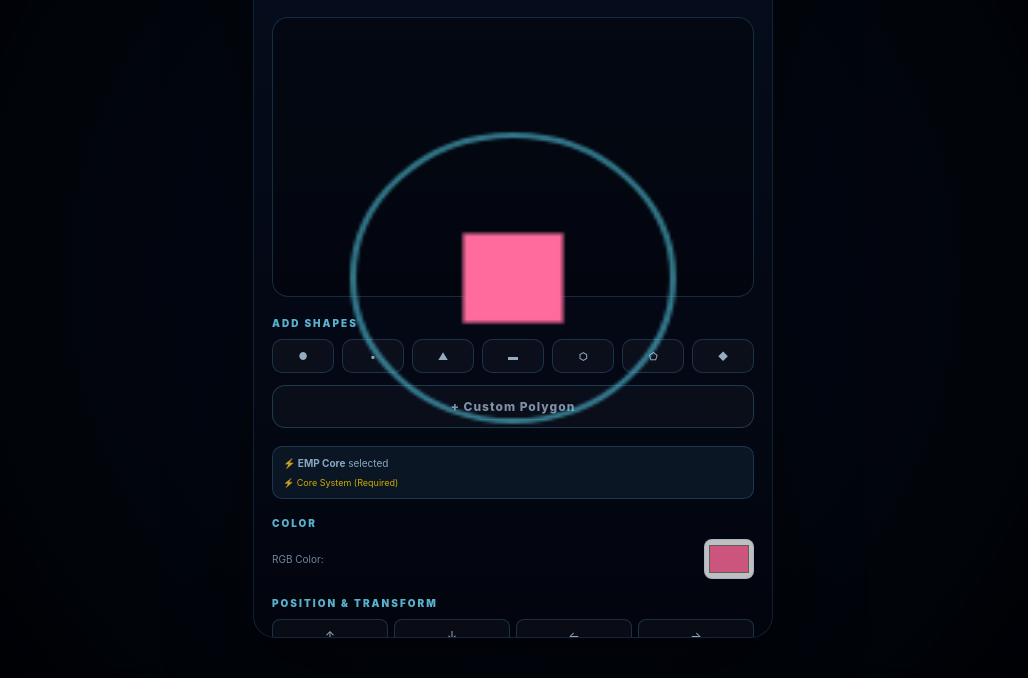
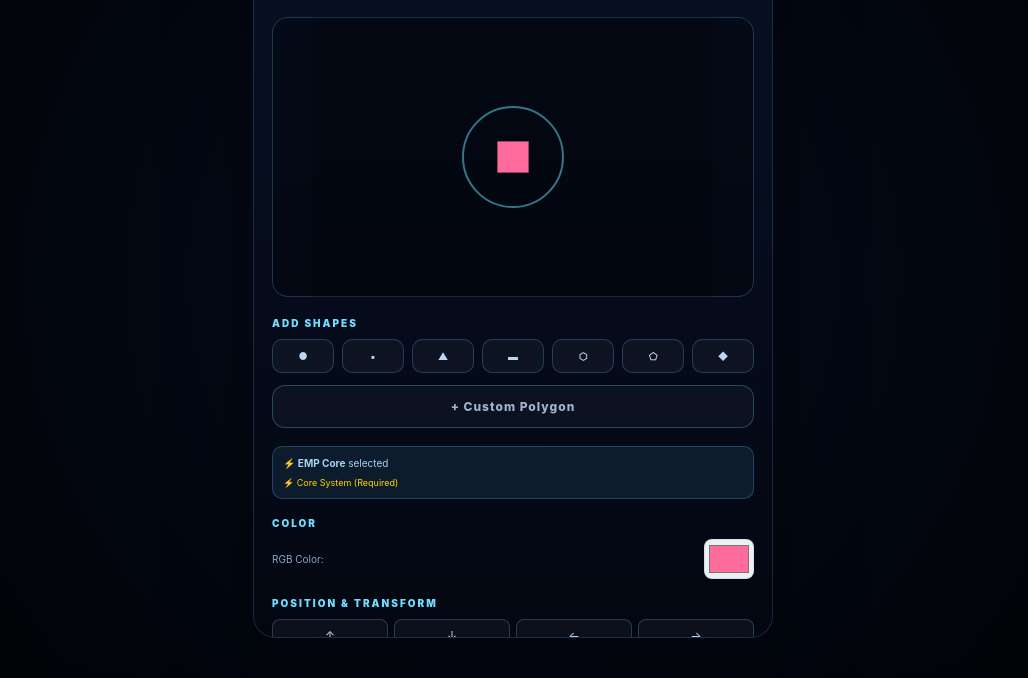
Before and after one commit to JabranImran/Kinfo-Game-Studio, a plain HTML site: page index.html in a window 1280 px wide. Shown: the part 122-800 px from the top of the page, without its empty margins (127-1155 px from the left). Drawn offline with Linux system fonts and the light colour scheme.

Commit message:
Update index.html
Ship builder test

```diff
--- a/index.html
+++ b/index.html
@@ -12,9 +12,9 @@ viewport-fit=cover">
 <meta name="theme-color" content="#02040a">
 <meta name="apple-mobile-web-app-capable" content="yes">
 <meta name="apple-mobile-web-app-status-bar-style" content="black-translucent">
-<meta name="apple-mobile-web-app-title" content="Asteroid Impact">
+<meta name="apple-mobile-web-app-title" content="Ship Builder">
 
-<title>Asteroid Impact</title>
+<title>Ship Builder</title>
 
 <style>
 
@@ -41,6 +41,7 @@ body{
 
 body{
     overflow:hidden;
+    padding:0;
 }
 
 button,
@@ -51,19 +52,8 @@ input{
 button{
     -webkit-user-select:none;
     user-select:none;
+    -webkit-touch-callout:none;
 }
-
-canvas{
-    position:fixed;
-    inset:0;
-    width:100%;
-    height:100%;
-    display:block;
-}
-
-/* =========================================================
-   SHIP CUSTOMIZER
-========================================================= */
 
 #shipCustomizer{
     position:fixed;
@@ -76,6 +66,8 @@ canvas{
     background:radial-gradient(circle at center, rgba(15,35,80,.35), rgba(0,0,0,.82));
     backdrop-filter:blur(7px);
     overflow-y:auto;
+    -webkit-user-select:none;
+    user-select:none;
 }
 
 #shipCustomizer.show{
@@ -86,11 +78,14 @@ canvas{
     width:min(520px,100%);
     max-height:90vh;
     overflow-y:auto;
+    -webkit-overflow-scrolling:touch;
     padding:24px 18px;
     border-radius:22px;
     background:linear-gradient(180deg, rgba(8,17,38,.94), rgba(3,7,18,.96));
     border:1px solid rgba(100,190,255,.18);
     box-shadow:0 25px 80px rgba(0,0,0,.5);
+    position:relative;
+    z-index:51;
 }
 
 .customizer-title{
@@ -120,11 +115,21 @@ canvas{
     display:flex;
     align-items:center;
     justify-content:center;
+    position:relative;
+    z-index:30;
+}
+
+#customPreview{
+    display:block;
+    touch-action:none;
+    -webkit-touch-callout:none;
 }
 
 .customizer-section{
     text-align:left;
     margin-bottom:18px;
+    position:relative;
+    z-index:52;
 }
 
 .customizer-section-title{
@@ -152,6 +157,8 @@ canvas{
     font-size:10px;
     font-weight:800;
     cursor:pointer;
+    position:relative;
+    z-index:52;
 }
 
 .shape-btn:hover{
@@ -164,6 +171,8 @@ canvas{
     gap:10px;
     align-items:center;
     margin-bottom:10px;
+    position:relative;
+    z-index:52;
 }
 
 .color-picker-label{
@@ -195,6 +204,8 @@ canvas{
     color:#bcd7f3;
     font-size:12px;
     cursor:pointer;
+    position:relative;
+    z-index:52;
 }
 
 .control-btn:hover{
@@ -207,6 +218,8 @@ canvas{
     gap:10px;
     align-items:center;
     margin-bottom:10px;
+    position:relative;
+    z-index:52;
 }
 
 .slider-label{
@@ -221,6 +234,8 @@ canvas{
     border-radius:3px;
     background:rgba(100,190,255,.2);
     outline:none;
+    -webkit-appearance:none;
+    appearance:none;
 }
 
 .slider-input::-webkit-slider-thumb{
@@ -246,6 +261,8 @@ canvas{
     display:flex;
     gap:10px;
     margin-top:20px;
+    position:relative;
+    z-index:52;
 }
 
 .big-button{
@@ -259,6 +276,8 @@ canvas{
     font-size:12px;
     letter-spacing:1px;
     cursor:pointer;
+    position:relative;
+    z-index:52;
 }
 
 .big-button:hover{
@@ -278,6 +297,8 @@ canvas{
     margin-bottom:12px;
     font-size:10px;
     color:#a9d4f0;
+    position:relative;
+    z-index:52;
 }
 
 .remove-btn{
@@ -291,6 +312,8 @@ canvas{
     font-weight:800;
     cursor:pointer;
     width:100%;
+    position:relative;
+    z-index:52;
 }
 
 .remove-btn:hover{
@@ -512,8 +535,10 @@ const shipCustomizer = {
         canvas.addEventListener('mousedown', (e) => this.canvasMouseDown(e, canvas));
         canvas.addEventListener('mousemove', (e) => this.canvasMouseMove(e, canvas));
         canvas.addEventListener('mouseup', () => this.isDragging = false);
-        canvas.addEventListener('touchstart', (e) => this.canvasTouchStart(e, canvas));
-        canvas.addEventListener('touchmove', (e) => this.canvasTouchMove(e, canvas));
+        canvas.addEventListener('mouseleave', () => this.isDragging = false);
+
+        canvas.addEventListener('touchstart', (e) => this.canvasTouchStart(e, canvas), false);
+        canvas.addEventListener('touchmove', (e) => this.canvasTouchMove(e, canvas), false);
         canvas.addEventListener('touchend', () => this.isDragging = false);
     },
 
@@ -636,6 +661,7 @@ const shipCustomizer = {
     },
 
     canvasTouchStart(e, canvas) {
+        if (e.touches.length !== 1) return;
         const touch = e.touches[0];
         const rect = canvas.getBoundingClientRect();
         const x = touch.clientX - rect.left;
@@ -649,7 +675,7 @@ const shipCustomizer = {
     },
 
     canvasTouchMove(e, canvas) {
-        if (!this.isDragging) return;
+        if (!this.isDragging || e.touches.length !== 1) return;
         e.preventDefault();
         const touch = e.touches[0];
         const rect = canvas.getBoundingClientRect();
@@ -682,13 +708,20 @@ const shipCustomizer = {
     render() {
         const canvas = document.getElementById('customPreview');
         const ctx = canvas.getContext('2d');
+
+        // Clear canvas completely
+        ctx.clearRect(0, 0, canvas.width, canvas.height);
+
+        // Draw background
         ctx.fillStyle = 'rgba(0,0,0,0.2)';
         ctx.fillRect(0, 0, canvas.width, canvas.height);
 
+        // Draw all shapes
         for (const shape of this.shapes) {
             shape.draw(ctx);
         }
 
+        // Draw selection highlight
         if (this.selectedShape) {
             ctx.strokeStyle = '#63e6ff';
             ctx.lineWidth = 2;
@@ -735,7 +768,7 @@ const shipCustomizer = {
 
     finishCustomization() {
         this.saveCustomShip();
-        alert('Ship saved! You can now use it in your game.');
+        alert('Ship saved! Ready to customize more or export.');
     }
 };
 
```
